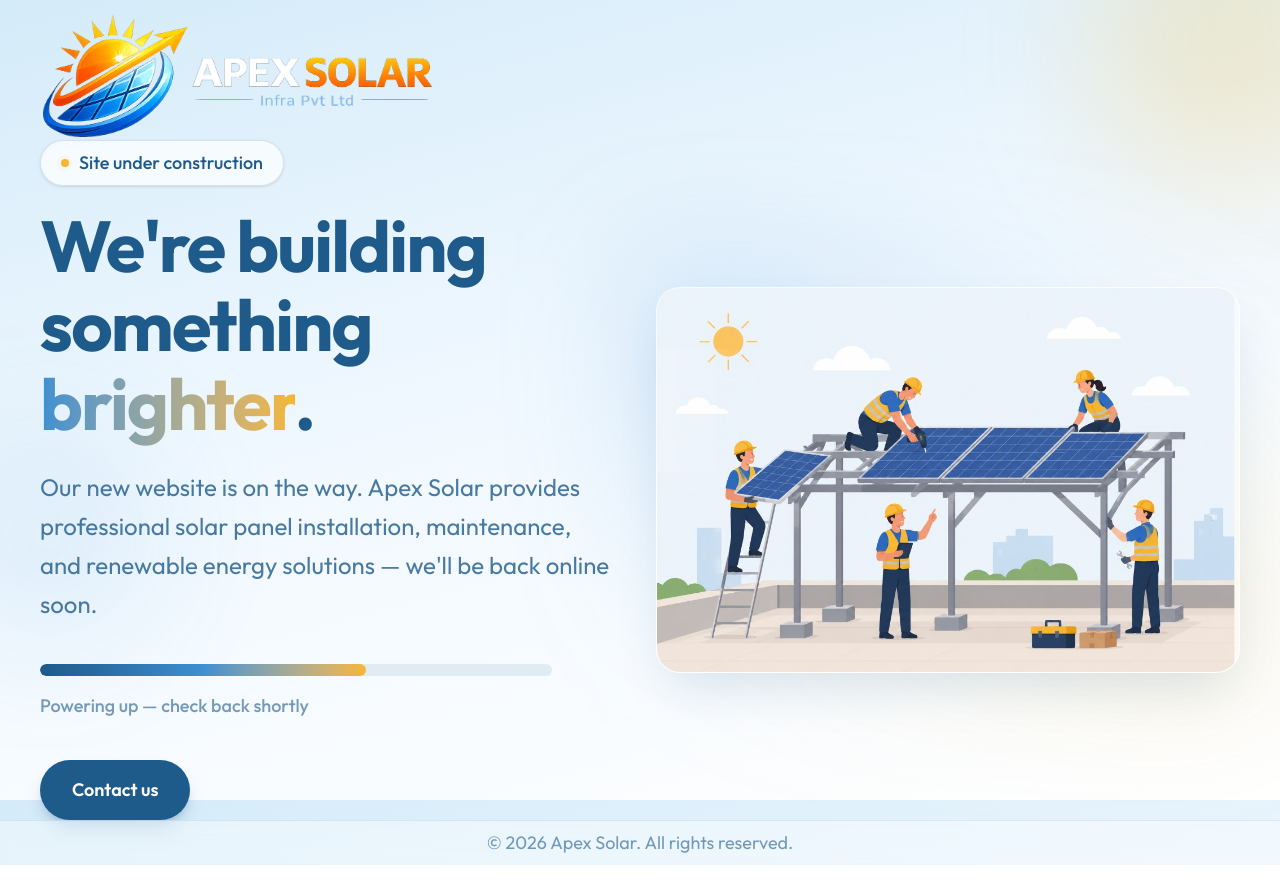
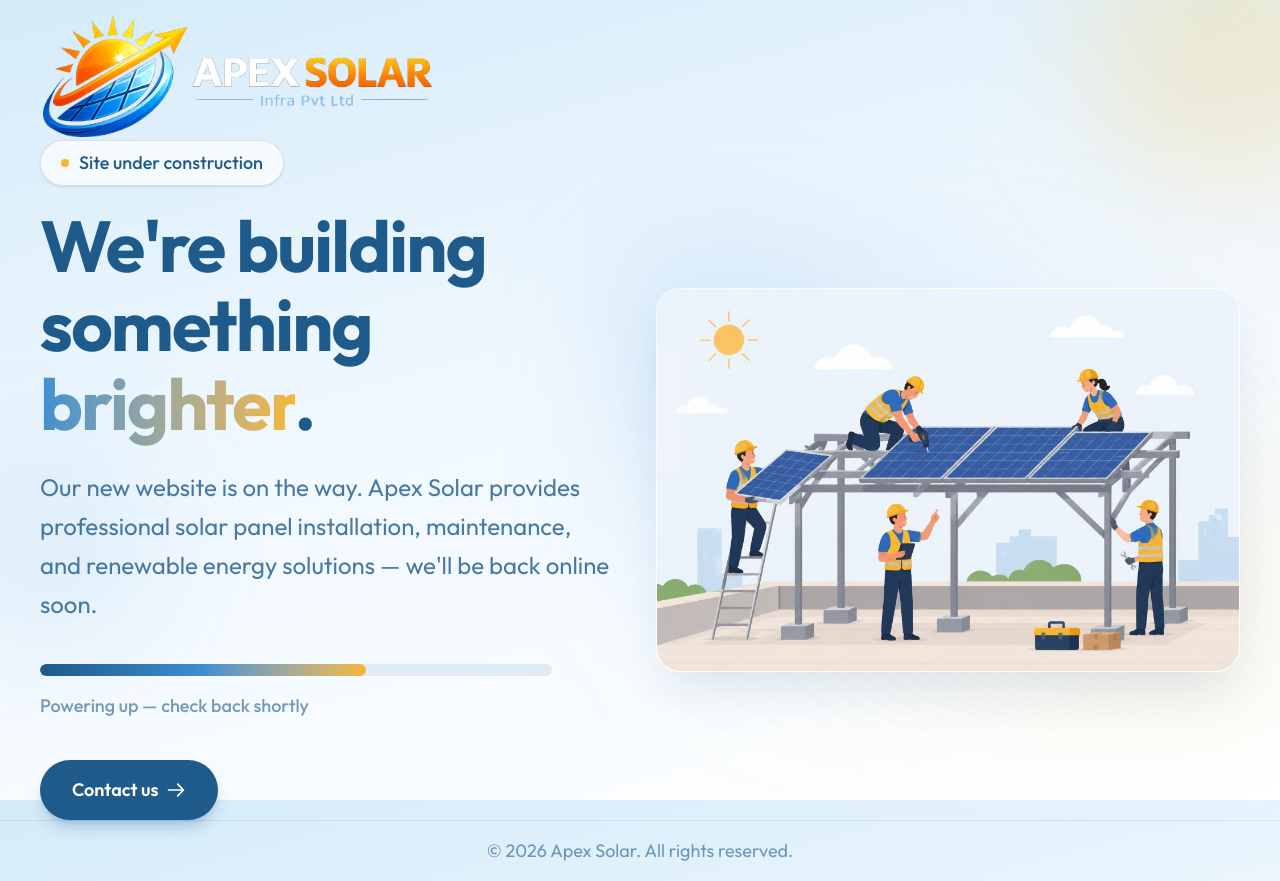
Before and after one commit to BeastVaibhav75/Apex_Solar, a Next.js app: page / in a window 1280 px wide. Built offline with nearby package versions, Linux system fonts and the light colour scheme.

Commit message:
fix: resolve hero image whitespace and improve contact button styling

```diff
--- a/src/components/AnimatedSolarHero.tsx
+++ b/src/components/AnimatedSolarHero.tsx
@@ -14,20 +14,20 @@
       <div className="absolute -inset-6 rounded-3xl bg-gradient-to-br from-solar-blue-light/25 via-transparent to-solar-yellow/20 blur-3xl" />
 
       <motion.div
-        className="relative overflow-hidden rounded-2xl border border-white/70 bg-white/30 shadow-2xl shadow-solar-blue/15 backdrop-blur-sm sm:rounded-3xl"
+        className="relative aspect-[4/3] w-full overflow-hidden rounded-2xl border border-white/70 bg-white/30 shadow-2xl shadow-solar-blue/15 backdrop-blur-sm sm:rounded-3xl lg:aspect-auto lg:h-[48vh]"
         animate={{ y: [0, -10, 0] }}
         transition={{ duration: 5.5, repeat: Infinity, ease: "easeInOut" }}
       >
         <motion.div
+          className="h-full w-full"
           animate={{ scale: [1, 1.02, 1] }}
           transition={{ duration: 6, repeat: Infinity, ease: "easeInOut" }}
         >
           <Image
             src="/solar-installation-hero.png"
             alt="Solar installation team mounting panels on a rooftop"
-            width={1200}
-            height={900}
-            className="relative z-0 h-auto w-full object-cover"
+            fill
+            className="relative z-0 object-cover"
             priority
           />
         </motion.div>
--- a/src/components/UnderConstructionContent.tsx
+++ b/src/components/UnderConstructionContent.tsx
@@ -50,7 +50,7 @@
         </motion.div>
       </header>
 
-      <main className="relative z-10 mx-auto flex w-full max-w-7xl flex-1 flex-col items-center gap-4 px-6 pb-12 lg:flex-row lg:items-center lg:gap-8 lg:px-10 lg:pb-0">
+      <main className="relative z-10 mx-auto flex w-full max-w-7xl flex-1 flex-col items-center gap-4 px-6 pb-20 lg:flex-row lg:items-center lg:gap-8 lg:px-10 lg:pb-0">
         <div className="flex min-h-0 min-w-0 flex-1 flex-col items-center justify-center text-center lg:items-start lg:text-left">
           <motion.span
             variants={item}
@@ -102,16 +102,32 @@
               href="https://wa.me/917988449943"
               target="_blank"
               rel="noopener noreferrer"
-              className="inline-flex items-center justify-center rounded-full bg-solar-blue px-8 py-4 text-base font-semibold text-white shadow-lg shadow-solar-blue/25 transition hover:bg-solar-blue/90 sm:text-lg"
+              className="group relative inline-flex items-center justify-center overflow-hidden rounded-full bg-solar-blue px-8 py-4 text-base font-semibold text-white shadow-lg shadow-solar-blue/25 transition-all duration-300 hover:scale-105 active:scale-95 sm:text-lg"
             >
-              Contact us
+              <span className="absolute inset-0 bg-gradient-to-r from-solar-blue-light to-solar-yellow opacity-0 transition-opacity duration-300 group-hover:opacity-100" />
+              <span className="relative flex items-center gap-2">
+                Contact us
+                <svg
+                  className="h-5 w-5 transition-transform duration-300 group-hover:translate-x-1"
+                  fill="none"
+                  viewBox="0 0 24 24"
+                  stroke="currentColor"
+                >
+                  <path
+                    strokeLinecap="round"
+                    strokeLinejoin="round"
+                    strokeWidth={2}
+                    d="M14 5l7 7m0 0l-7 7m7-7H3"
+                  />
+                </svg>
+              </span>
             </a>
           </motion.div>
         </div>
 
         <motion.div
           variants={item}
-          className="flex min-h-0 w-full min-w-0 flex-1 items-center justify-center lg:max-w-4xl xl:max-w-5xl [&_img]:max-h-[40vh] [&_img]:w-auto [&_img]:object-contain lg:[&_img]:max-h-[48vh]"
+          className="flex min-h-0 w-full min-w-0 flex-1 items-center justify-center lg:max-w-4xl xl:max-w-5xl"
         >
           <AnimatedSolarHero />
         </motion.div>
@@ -119,7 +135,7 @@
 
       <motion.footer
         variants={item}
-        className="relative z-10 shrink-0 border-t border-solar-blue/10 bg-white/40 px-6 py-2 text-center text-base text-solar-blue/60 backdrop-blur-sm sm:text-lg"
+        className="relative z-10 shrink-0 border-t border-solar-blue/10 px-6 py-4 text-center text-base text-solar-blue/60 sm:text-lg"
       >
         © {new Date().getFullYear()} Apex Solar. All rights reserved.
       </motion.footer>
```
